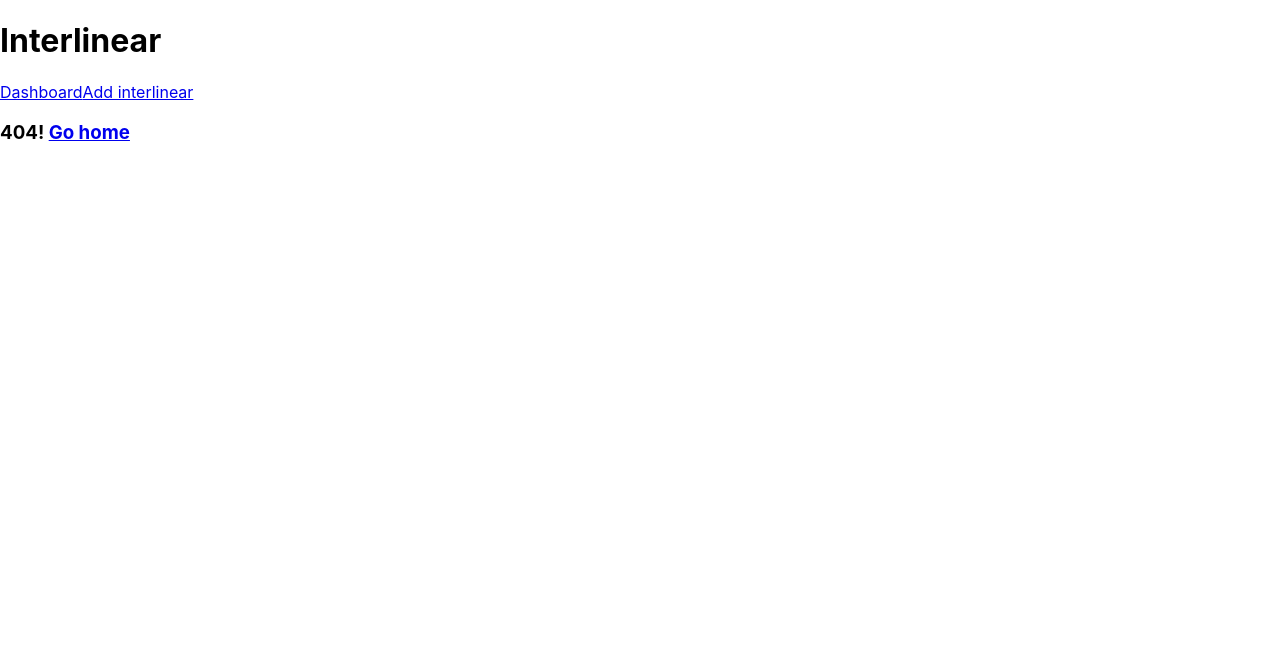
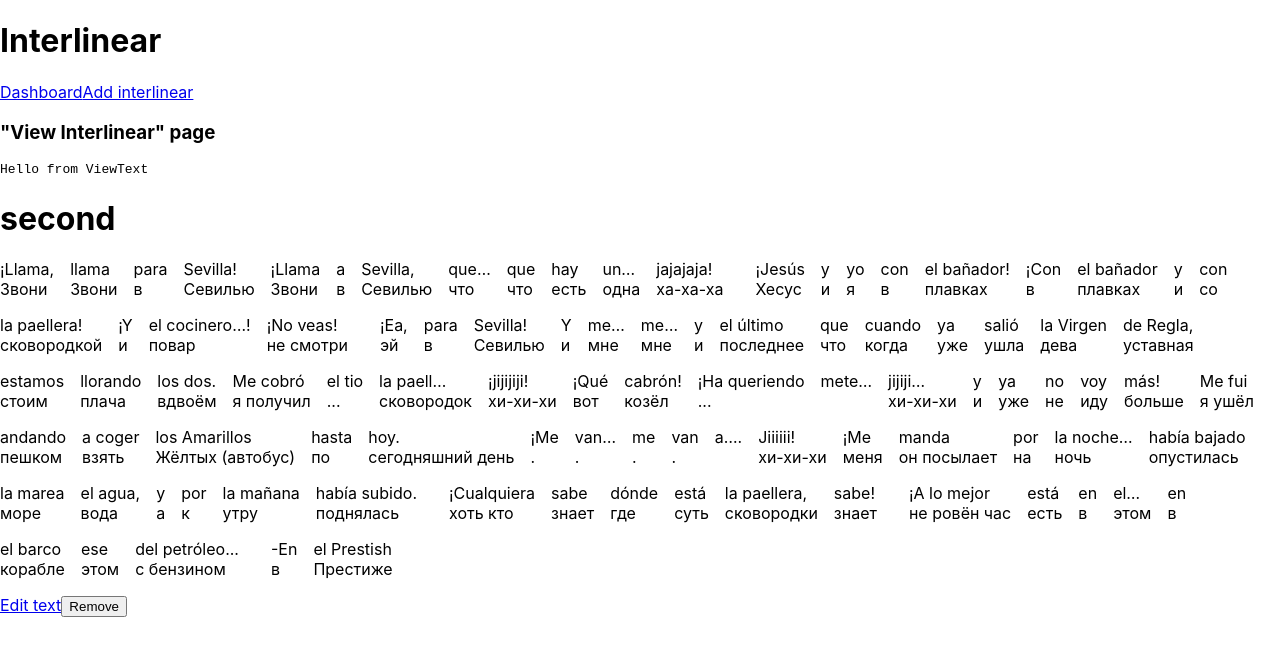
Before and after one commit to igoryen/emblica, a React (Create React App) app: page /view/4accb4a4-3052-4eba-9e25-3a04d202cc3c in a window 1280 px wide. Before the commit this address had no page. Shown: the top 656 px of the page. Built offline with nearby package versions, Linux system fonts and the light colour scheme.

Commit message:
can do CRUD: create/add Interlinear, read/view, update/edit, delete/remove

```diff
--- a/src/actions/interlinears.js
+++ b/src/actions/interlinears.js
@@ -3,7 +3,8 @@ import { v4 as uuidv4 } from 'uuid'
 export const addInterlinear = (
     {
         title = '',
-        createdAt = 0
+        createdAt = 0,
+        lines = []
     } = {}
 ) => (
     {
@@ -11,17 +12,19 @@ export const addInterlinear = (
         interlinear: {
             id: uuidv4(),
             title,
-            createdAt
+            createdAt,
+            lines
         }
     }
 )
 
-export const removeInterlinear = ({ id } = {}) => (
-    {
+export const removeInterlinear = ({ id } = {}) => {
+    // console.log("removeInterlinear", id)
+    return {
         type: 'REMOVE_INTERLINEAR',
         id
     }
-)
+}
 
 export const editInterlinear = (id, updates) => (
     {
--- a/src/components/InterlinearListItem.js
+++ b/src/components/InterlinearListItem.js
@@ -1,17 +1,12 @@
 import React from 'react'
 import { Link } from 'react-router-dom';
 import { connect } from 'react-redux'
-import { removeInterlinear } from '../actions/interlinears';
 
-const InterlinearListItem = ({ dispatch, id, title, createdAt }) => (
+const InterlinearListItem = ({ id, title, createdAt, lines }) => (
     <div>
-        <Link to={`/edit/${id}`}>
+        <Link to={`/view/${id}`}>
             <span>{createdAt}</span>) <span>{title}</span> : <span>{id}</span>
         </Link>
-        <button onClick={() => {
-            dispatch(removeInterlinear({ id }))
-        }}>Remove</button>
-
     </div>
 )
 
--- /dev/null
+++ b/src/components/ViewInterlinearPage.js
@@ -0,0 +1,24 @@
+import React from 'react'
+import { connect } from 'react-redux'
+import ViewText from './ViewText'
+
+const ViewInterlinearPage = (props) => {
+    return (
+        <div>
+            <h3>"View Interlinear" page</h3>
+            <ViewText
+                interlinear={props.interlinear}
+            />
+        </div>
+    )
+}
+
+const mapStateToProps = (state, props) => {
+    return {
+        interlinear: state.interlinears.find(
+            (interlinear) => interlinear.id === props.match.params.id
+        )
+    }
+}
+
+export default connect(mapStateToProps)(ViewInterlinearPage)
--- a/src/components/ViewText.js
+++ b/src/components/ViewText.js
@@ -1,25 +1,57 @@
 import React from 'react'
-import InterlinearForm from './InterlinearForm'
+import moment from 'moment'
 import { connect } from 'react-redux'
-
+import { Link, Redirect } from 'react-router-dom'
+import { removeInterlinear } from '../actions/interlinears'
 
 export class ViewText extends React.Component {
+
+    constructor(props) {
+        super(props)
+        this.state = {
+            id: props.interlinear ? props.interlinear.id : 'no id',
+            title: props.interlinear ? props.interlinear.title : 'no title',
+            lines: props.interlinear ? props.interlinear.lines : 'no lines',
+            createdAt: props.interlinear ? moment(props.interlinear.createdAt) : moment(),
+        }
+    }
+
+    onRemove = () => {
+        this.props.dispatch(removeInterlinear({
+            id: this.props.interlinear.id
+        }))
+        this.textIsRemoved = true
+    }
+
     render() {
-        return (
-            <div>
-                <pre>Viewing the text {this.props.match.params.id}</pre>
-                <InterlinearForm interlinear={this.props.interlinear} />
-            </div>
-        )
+        if (this.textIsRemoved) {
+            return <Redirect to='/' />
+        } else {
+            let idx = 0;
+            const thelines = Object.entries(this.state.lines).map(line => {
+                return (
+                    <div className="word-column" key={idx++}>
+                        <div>{line[1]["one"]}</div>
+                        <div>{line[1]["two"]}</div>
+                    </div>
+                )
+            })
+
+            return (
+                <div>
+                    <pre>Hello from ViewText</pre>
+                    <h1>{this.state.title}</h1>
+                    <div className="lines">{thelines}</div>
+                    <Link to={`/edit/${this.state.id}`}>Edit text</Link>
+                    <button onClick={this.onRemove}>Remove</button>
+                </div>
+            )
+        }
     }
 }
 
-const mapStateToProps = (state, props) => {
-    return {
-        interlinear: state.interlinears.find(
-            (interlinear) => interlinear.id === props.match.params.id
-        )
-    }
-}
+const mapDispatchToProps = (dispatch) => ({
+    dispatch
+})
 
-export default connect(mapStateToProps)(ViewText)
+export default connect(null, mapDispatchToProps)(ViewText)
--- a/src/routers/AppRouter.js
+++ b/src/routers/AppRouter.js
@@ -4,7 +4,11 @@ import Header from '../components/Header'
 import Dashboard from '../components/Dashboard'
 import AddInterlinearPage from '../components/AddInterlinearPage'
 import NotFoundPage from '../components/NotFoundPage'
+import ViewInterlinearPage from '../components/ViewInterlinearPage'
 import EditInterlinearPage from '../components/EditInterlinearPage'
+import { createBrowserHistory } from 'history';
+
+export const history = createBrowserHistory()
 
 const AppRouter = () => (
     <BrowserRouter>
@@ -13,6 +17,7 @@ const AppRouter = () => (
             <Switch>
                 <Route path="/" exact={true} component={Dashboard} />
                 <Route path="/add" component={AddInterlinearPage} />
+                <Route path="/view/:id" component={ViewInterlinearPage} />
                 <Route path="/edit/:id" component={EditInterlinearPage} />
                 <Route component={NotFoundPage} />
             </Switch>
```
